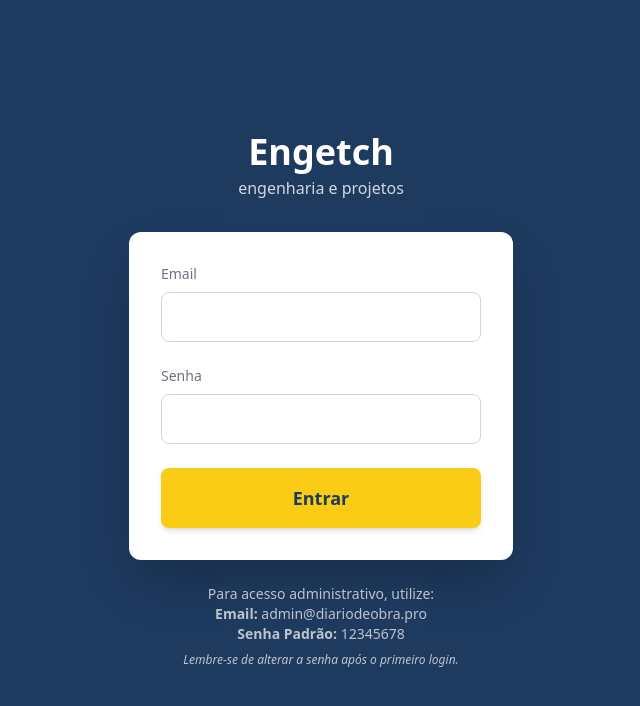
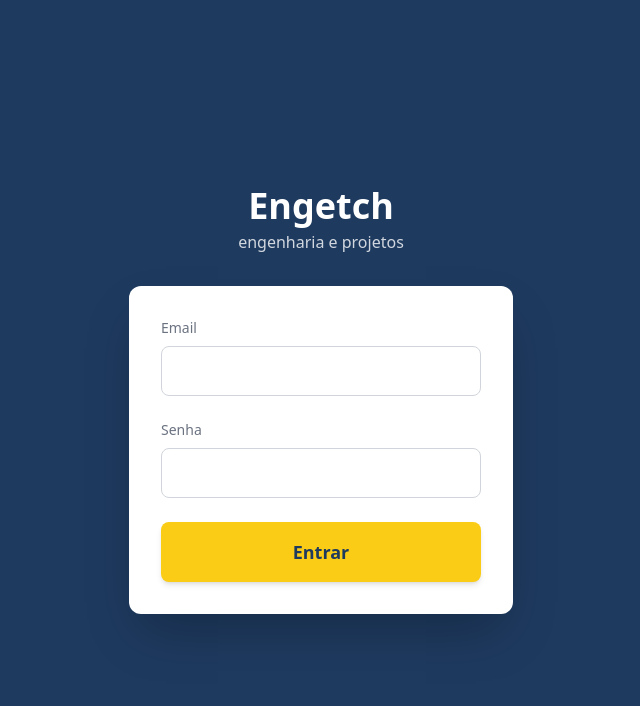
Before and after one commit to marcuscivil8-hub/DIARIO-DE-OBRAS-PRO, a React (Vite) app: page / in a window 1280 px wide. Shown: the top 706 px of the page, without its empty margins (319-959 px from the left). Built offline with nearby package versions, Linux system fonts and the light colour scheme.

Commit message:
feat(login): Remove admin credentials from login page
Removes hardcoded administrative credentials from the login page. This improves security by preventing accidental exposure of sensitive login information. Users will now need to obtain credentials through proper channels.

```diff
--- a/components/pages/LoginPage.tsx
+++ b/components/pages/LoginPage.tsx
@@ -71,12 +71,6 @@ const LoginPage: React.FC<LoginPageProps> = ({ onLogin }) => {
                         {loading ? 'Entrando...' : 'Entrar'}
                     </Button>
                 </form>
-                <div className="mt-6 text-center text-white/70 text-sm">
-                    <p>Para acesso administrativo, utilize:</p>
-                    <p><strong>Email:</strong> admin@diariodeobra.pro</p>
-                    <p><strong>Senha Padrão:</strong> 12345678</p>
-                    <p className="mt-2 text-xs italic">Lembre-se de alterar a senha após o primeiro login.</p>
-                </div>
             </div>
         </div>
     );
```
